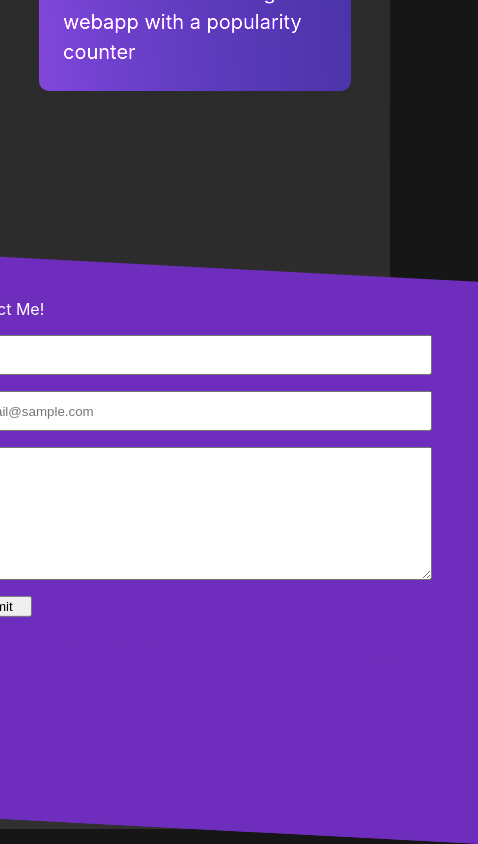
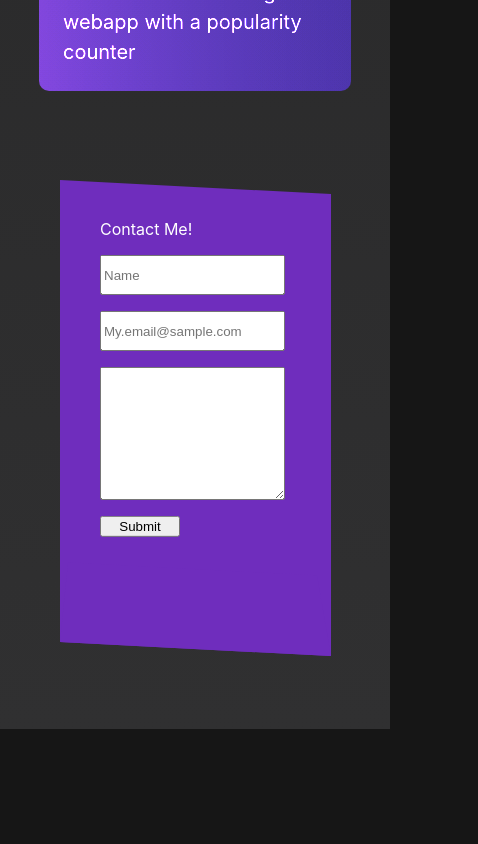
Before and after one commit to Elijah-Hensel/my-portfolio, a Next.js app: page / in a window 390 px wide. Shown: the part 3284-4128 px from the top of the page, 478 px wide, since content can reach past the window. After the commit the page ends 4013 px from the top, so only its background shows below. Built offline with nearby package versions, Linux system fonts and the light colour scheme.

Commit message:
responsive form

```diff
--- a/styles/ContactForm.module.css
+++ b/styles/ContactForm.module.css
@@ -1,12 +1,12 @@
 .contactSection {
   background-color: #6f2dbd;
   padding: 2rem;
-  margin-top: 10rem;
+  margin: 5rem 0;
   color: white;
   transform: skewY(3deg);
   -webkit-transform: skewY(3deg);
   -moz-transform: skewY(3deg);
-  border-bottom: 180px solid #6f2dbd;
+  border-bottom: 80px solid #6f2dbd;
   border-left: 8px solid transparent;
   border-right: 14px solid transparent;
 }
@@ -19,7 +19,7 @@
 
 .form {
   display: flex;
-  width: 30rem;
+  max-width: 30rem;
   height: auto;
   flex-direction: column;
 }
```
